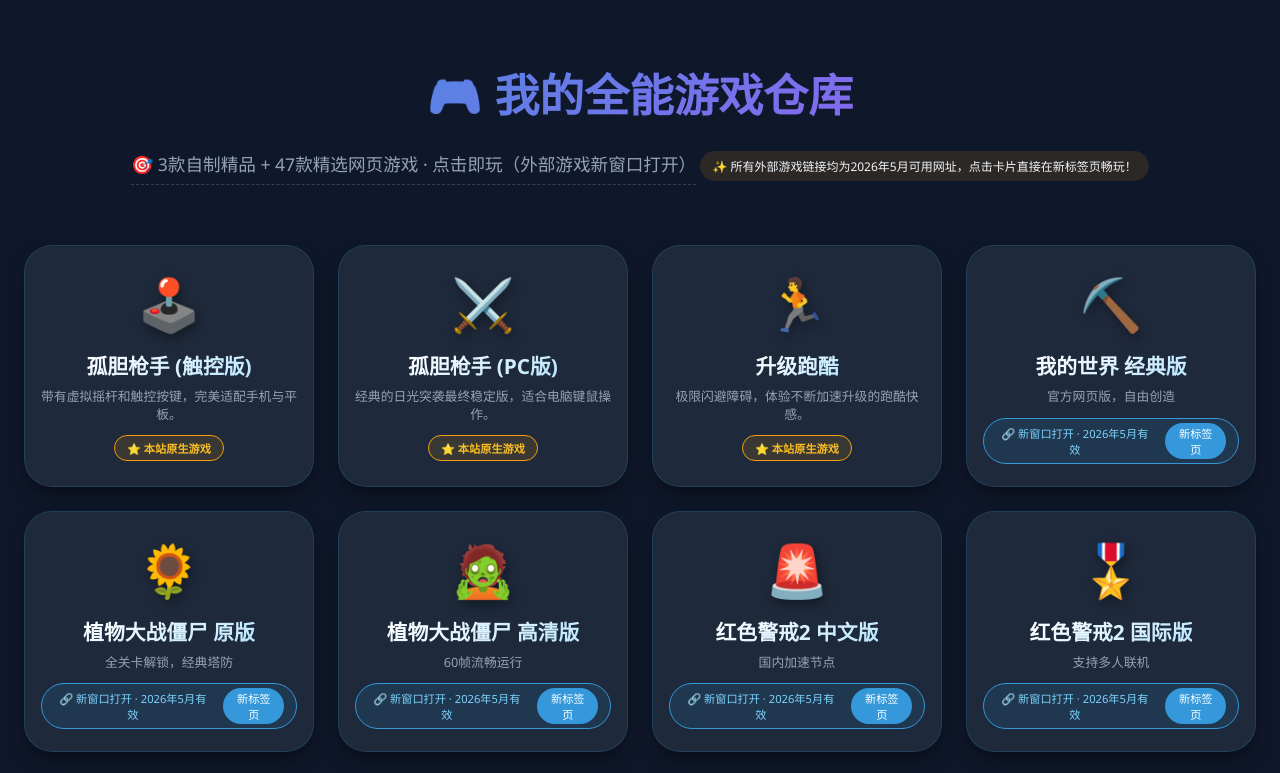
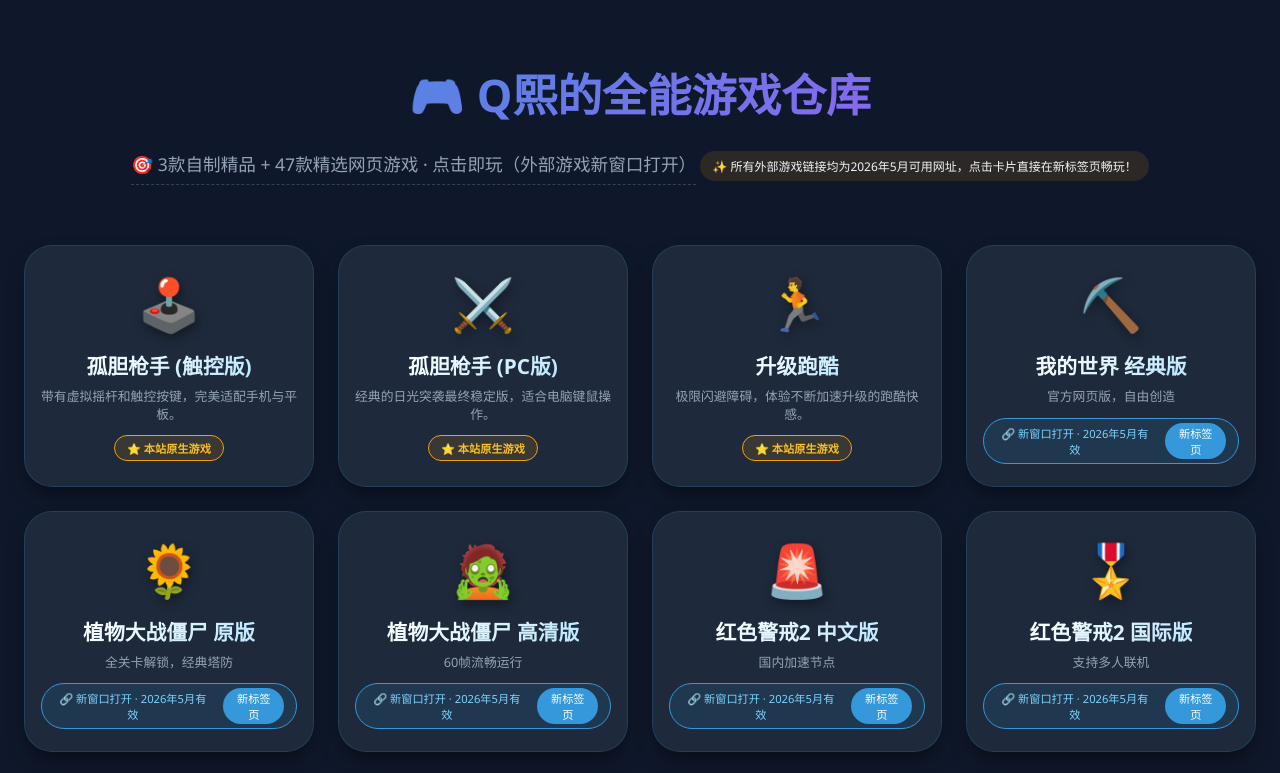
Before and after one commit to qxii2027/play, a plain HTML site: page index.html in a window 1280 px wide. Shown: the top 773 px of the page. Drawn offline with Linux system fonts and the light colour scheme.

Commit message:
Update heading text in index.html

```diff
--- a/index.html
+++ b/index.html
@@ -205,7 +205,7 @@
 </head>
 <body>
 <div id="portal-ui">
-    <h1>🎮 我的全能游戏仓库</h1>
+    <h1>🎮 Q熙的全能游戏仓库</h1>
     <p class="subtitle">🎯 3款自制精品 + 47款精选网页游戏 · 点击即玩（外部游戏新窗口打开）</p>
     <div class="tip-external">✨ 所有外部游戏链接均为2026年5月可用网址，点击卡片直接在新标签页畅玩！</div>
 
```
